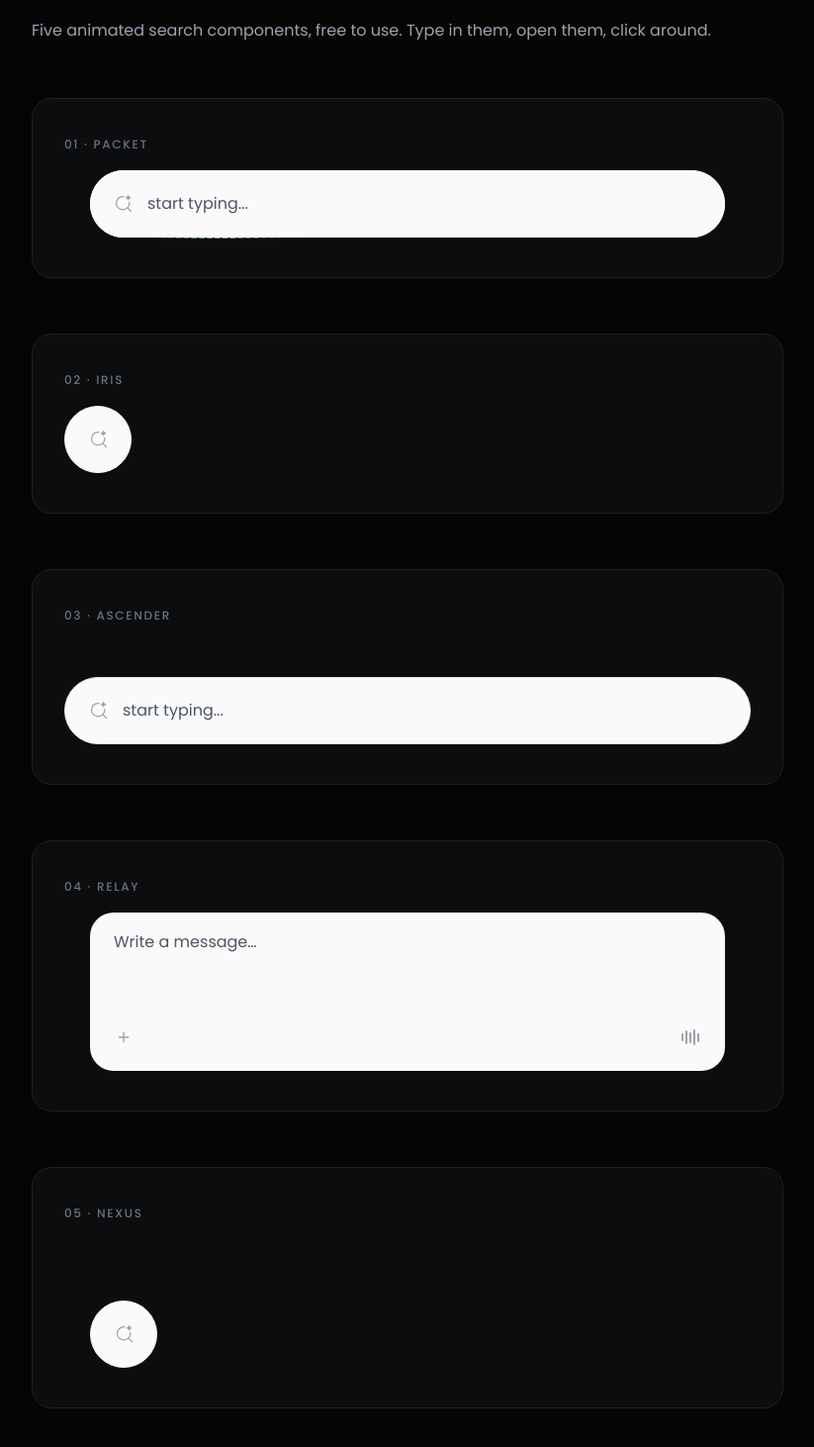
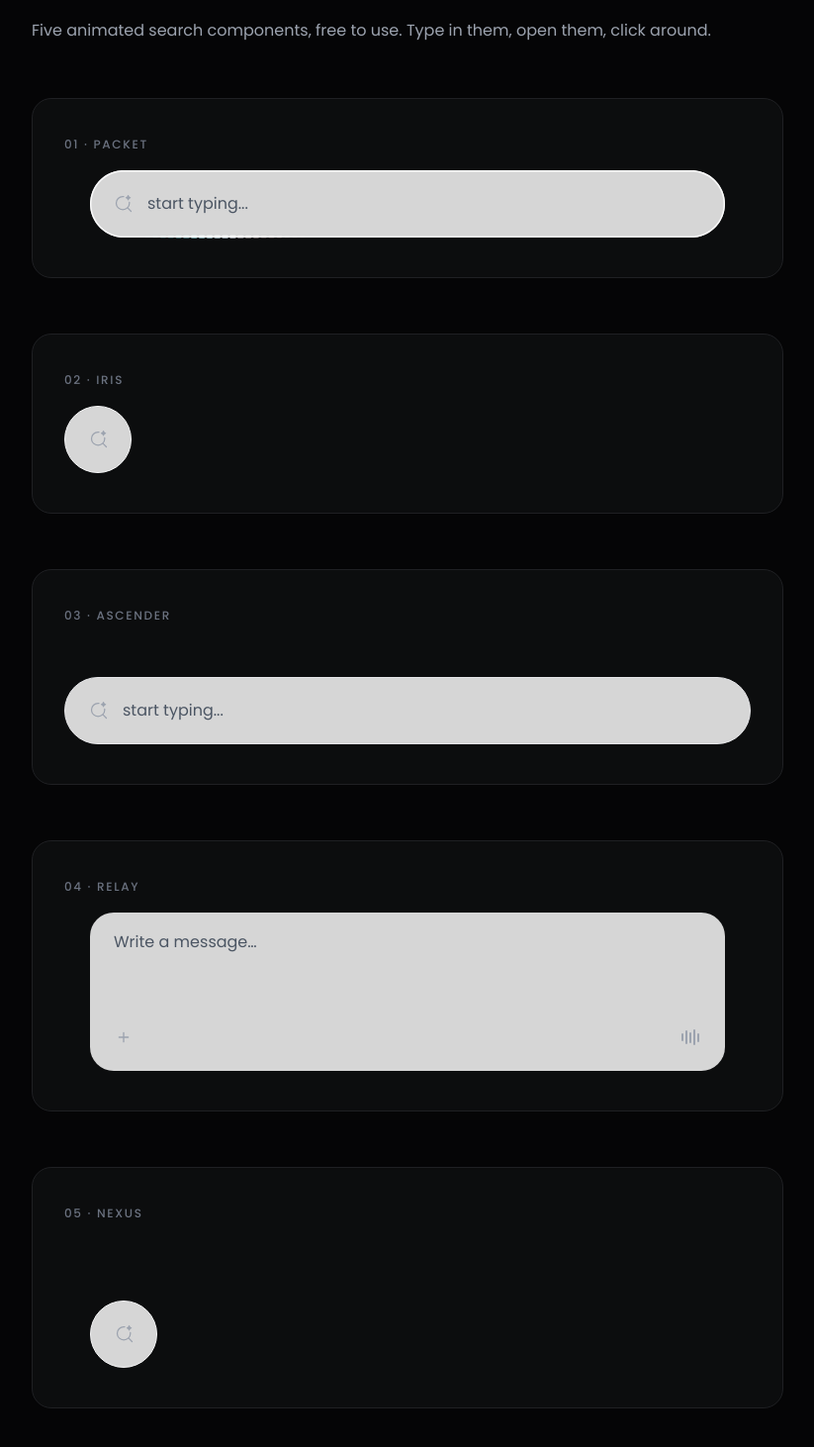
Before and after one commit to T-EmilKG/search-fields, a React (Vite) app: page / in a window 1280 px wide. Shown: the part 102-1564 px from the top of the page at 99% size, without its empty margins (228-1051 px from the left). Built offline with nearby package versions, Linux system fonts and the light colour scheme.

Commit message:
Update main.jsx

```diff
--- a/src/main.jsx
+++ b/src/main.jsx
@@ -49,11 +49,11 @@ function App() {
           Five animated search components, free to use. Type in them, open them, click around.
         </p>
       </div>
-      <Row name="01 · Packet"><Packet /></Row>
-      <Row name="02 · Iris"><Iris /></Row>
-      <Row name="03 · Ascender"><Ascender /></Row>
-      <Row name="04 · Relay"><Relay /></Row>
-      <Row name="05 · Nexus"><Nexus /></Row>
+        <Row name="01 · Packet"><Packet fill="rgba(250,250,250,0.85)" /></Row>
+   <Row name="02 · Iris"><Iris fill="rgba(250,250,250,0.85)" /></Row>
+   <Row name="03 · Ascender"><Ascender fill="rgba(250,250,250,0.85)" /></Row>
+   <Row name="04 · Relay"><Relay fill="rgba(250,250,250,0.85)" /></Row>
+   <Row name="05 · Nexus"><Nexus fill="rgba(250,250,250,0.85)" /></Row>
     </div>
   )
 }
```
